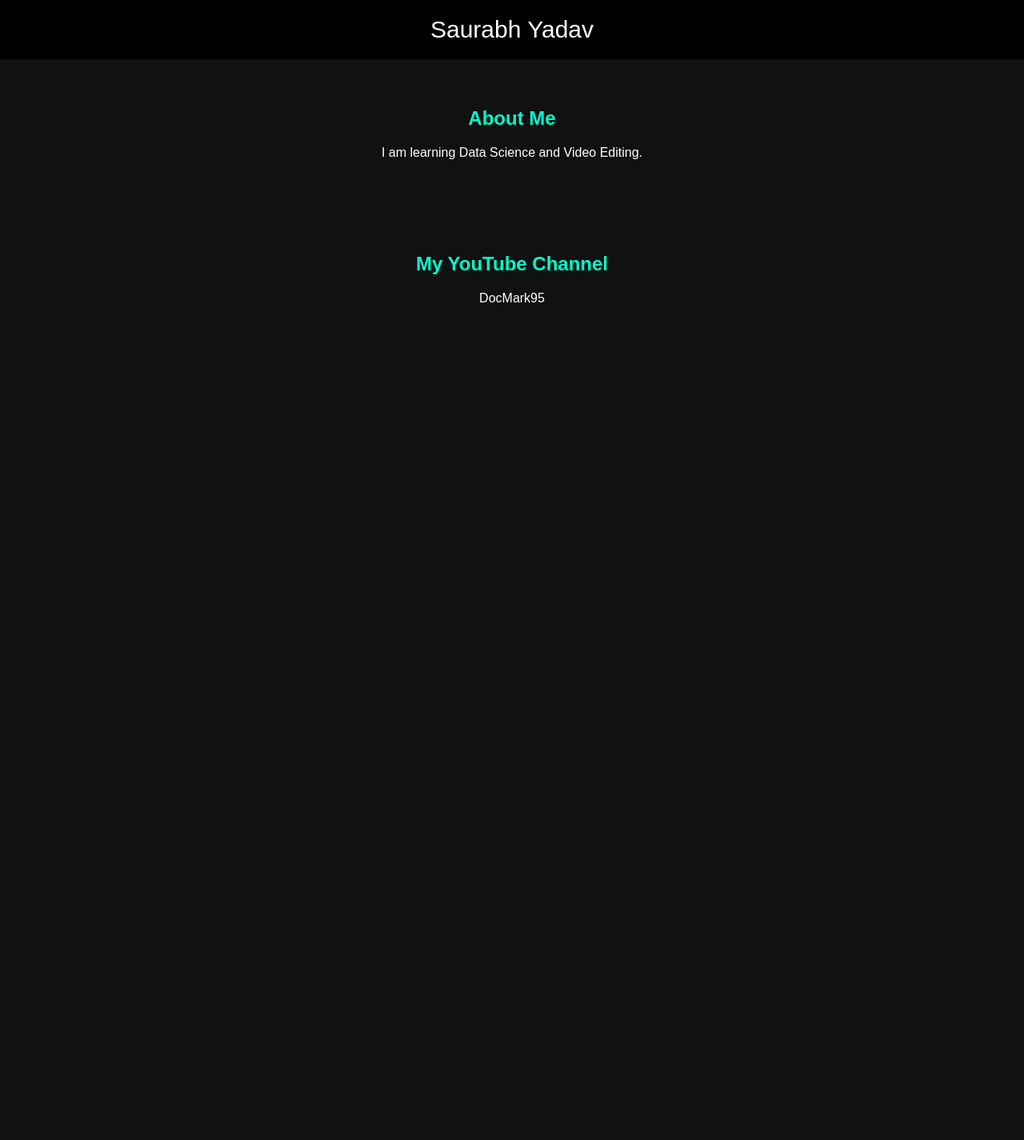
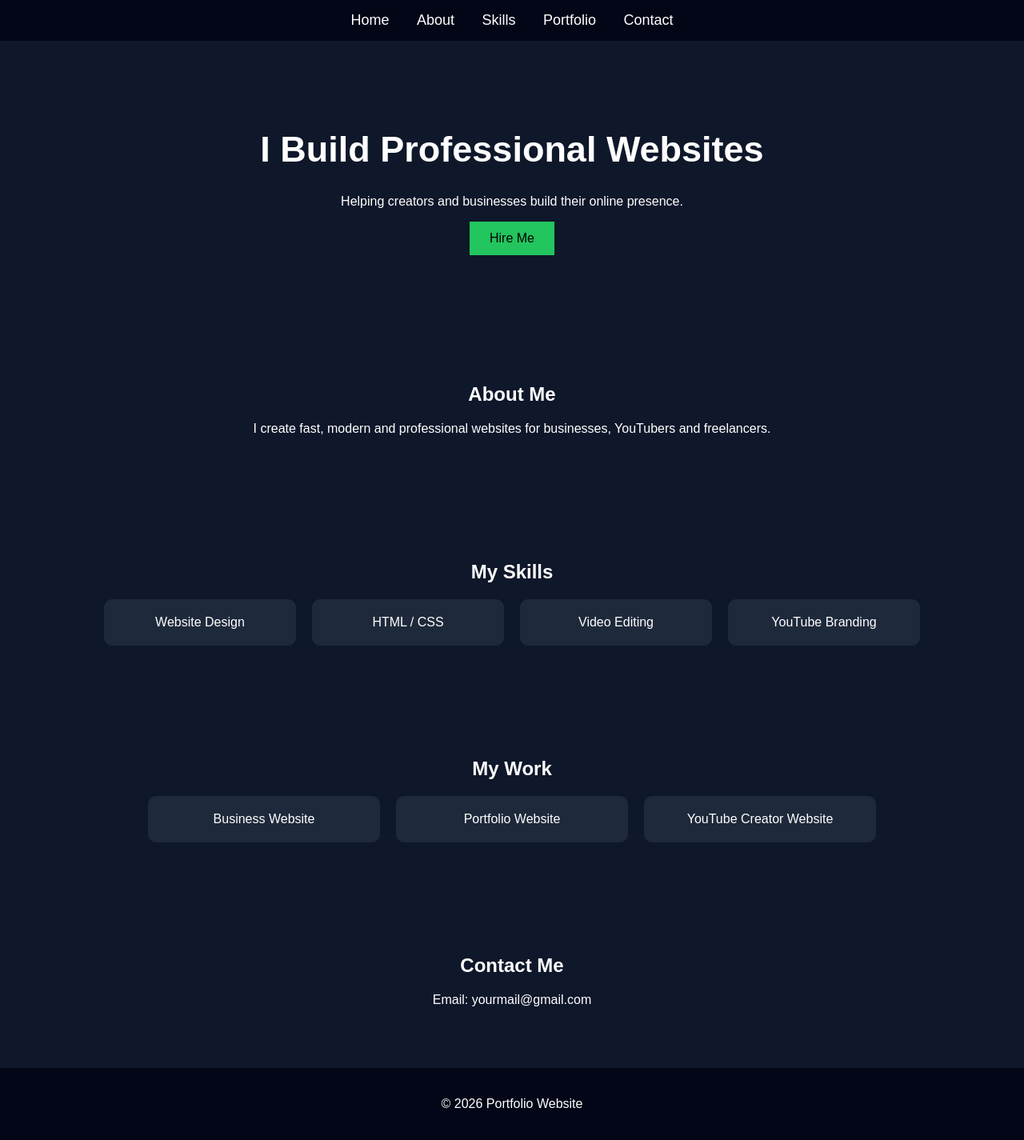
Before and after one commit to yadavsaurabh17506-glitch/Repository-name-saurabh-portfolio-, a plain HTML site: page index.html in a window 1280 px wide. Shown: the whole page at 80% size. Before the commit the page ends 800 px from the top, so only its background shows below. Drawn offline with Linux system fonts and the light colour scheme.

Commit message:
Revise portfolio website structure and content
Updated the title, header, and various sections of the portfolio website. Enhanced styling and added new content for skills and projects.

```diff
--- a/index.html
+++ b/index.html
@@ -1,67 +1,165 @@
 <!DOCTYPE html>
 <html>
-
 <head>
-<title>Saurabh Yadav</title>
+<title>Portfolio Website</title>
 <meta name="viewport" content="width=device-width, initial-scale=1">
 
 <style>
 
 body{
-font-family: Arial;
 margin:0;
-background:#111;
+font-family:Arial;
+background:#0f172a;
 color:white;
+}
+
+nav{
+background:#020617;
+padding:15px;
 text-align:center;
 }
 
-header{
-background:black;
-padding:20px;
-font-size:30px;
+nav a{
+color:white;
+margin:15px;
+text-decoration:none;
+font-size:18px;
 }
 
-section{
-padding:40px;
+header{
+text-align:center;
+padding:80px 20px;
 }
 
-h2{
-color:#00ffcc;
+header h1{
+font-size:45px;
 }
 
 button{
-padding:10px 20px;
+background:#22c55e;
 border:none;
-background:#00ffcc;
+padding:12px 25px;
 font-size:16px;
 cursor:pointer;
 }
 
+section{
+padding:60px 20px;
+text-align:center;
+}
+
+.skills{
+display:flex;
+justify-content:center;
+gap:20px;
+flex-wrap:wrap;
+}
+
+.skill-box{
+background:#1e293b;
+padding:20px;
+width:200px;
+border-radius:10px;
+}
+
+.portfolio{
+display:flex;
+justify-content:center;
+gap:20px;
+flex-wrap:wrap;
+}
+
+.project{
+background:#1e293b;
+padding:20px;
+width:250px;
+border-radius:10px;
+}
+
+footer{
+background:#020617;
+text-align:center;
+padding:20px;
+}
+
 </style>
-
 </head>
 
 <body>
 
+<nav>
+
+<a href="#">Home</a>
+<a href="#about">About</a>
+<a href="#skills">Skills</a>
+<a href="#portfolio">Portfolio</a>
+<a href="#contact">Contact</a>
+
+</nav>
+
 <header>
-Saurabh Yadav
+
+<h1>I Build Professional Websites</h1>
+
+<p>Helping creators and businesses build their online presence.</p>
+
+<button>Hire Me</button>
+
 </header>
 
-<section>
+<section id="about">
 
 <h2>About Me</h2>
 
-<p>I am learning Data Science and Video Editing.</p>
+<p>
+I create fast, modern and professional websites for businesses,
+YouTubers and freelancers.
+</p>
 
 </section>
 
-<section>
+<section id="skills">
 
-<h2>My YouTube Channel</h2>
+<h2>My Skills</h2>
 
-<p>DocMark95</p>
+<div class="skills">
+
+<div class="skill-box">Website Design</div>
+<div class="skill-box">HTML / CSS</div>
+<div class="skill-box">Video Editing</div>
+<div class="skill-box">YouTube Branding</div>
+
+</div>
 
 </section>
 
+<section id="portfolio">
+
+<h2>My Work</h2>
+
+<div class="portfolio">
+
+<div class="project">Business Website</div>
+<div class="project">Portfolio Website</div>
+<div class="project">YouTube Creator Website</div>
+
+</div>
+
+</section>
+
+<section id="contact">
+
+<h2>Contact Me</h2>
+
+<p>Email: yourmail@gmail.com</p>
+
+</section>
+
+<footer>
+
+<p>© 2026 Portfolio Website</p>
+
+</footer>
+
 </body>
 </html>
```
